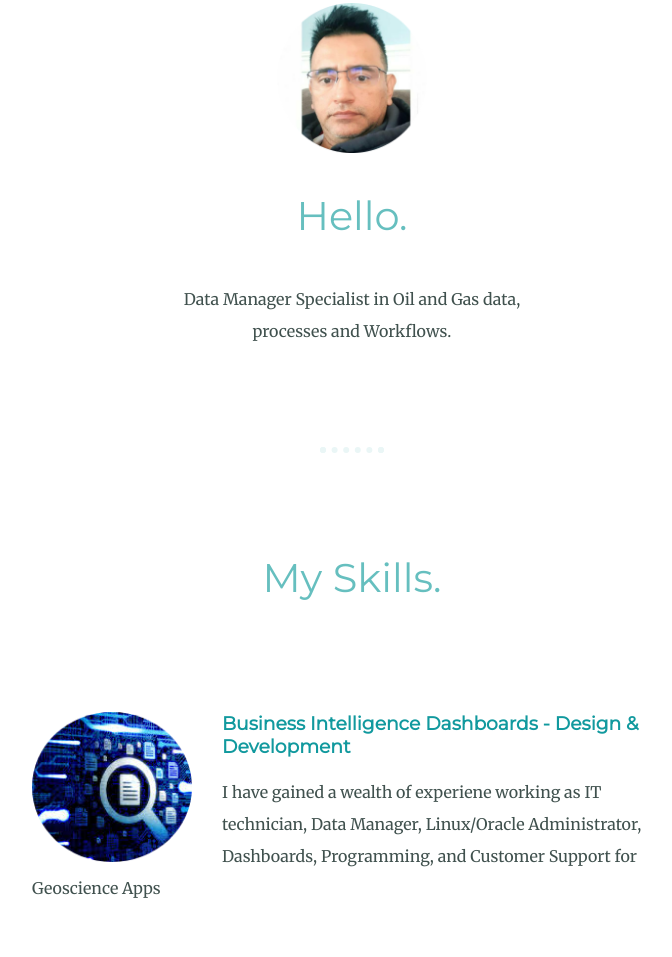
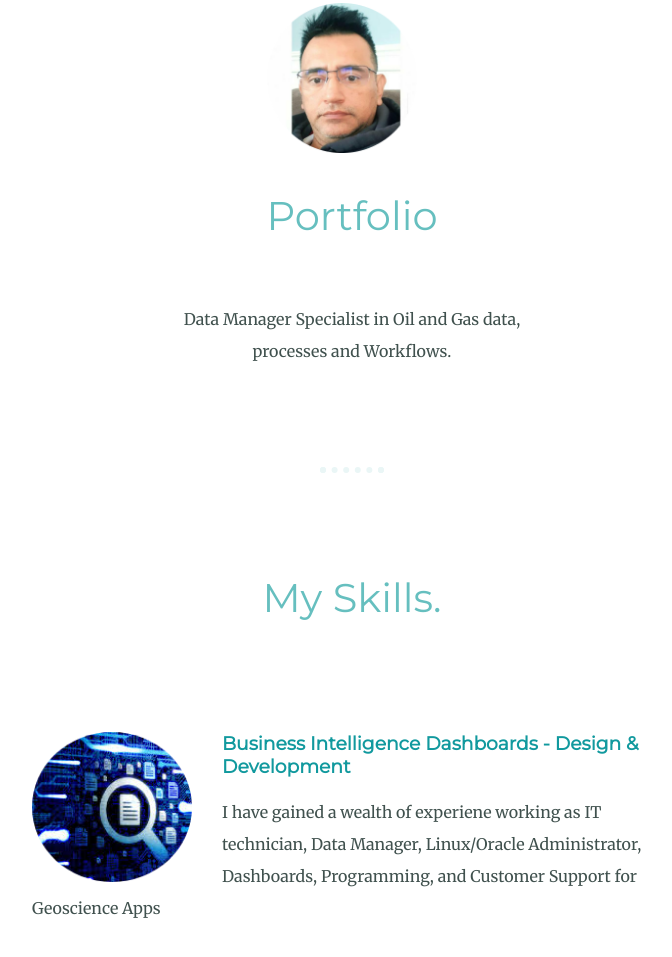
Before and after one commit to jcastellano71/cv, a plain HTML site: page index.html in a window 1280 px wide. Shown: the part 865-1822 px from the top of the page, without its empty margins (288-960 px from the left). Drawn offline with Linux system fonts and the light colour scheme.

Commit message:
Update index.html

```diff
--- a/index.html
+++ b/index.html
@@ -22,7 +22,7 @@
   <div class="middle-container">
     <div class="profile">
       <img src="images/Jorge Profile Picture-Circled.png" alt="Jorge Castellano picture" width="150" height="150">
-      <h2>Hello.</h2>
+      <a href="www.linkedin.com/in/jorge-castellano-7a850683/"><h2>Portfolio</h2></a>
       <p class="intro">Data Manager Specialist in Oil and Gas data, processes and Workflows.</p>
     </div>
     <hr>
```
